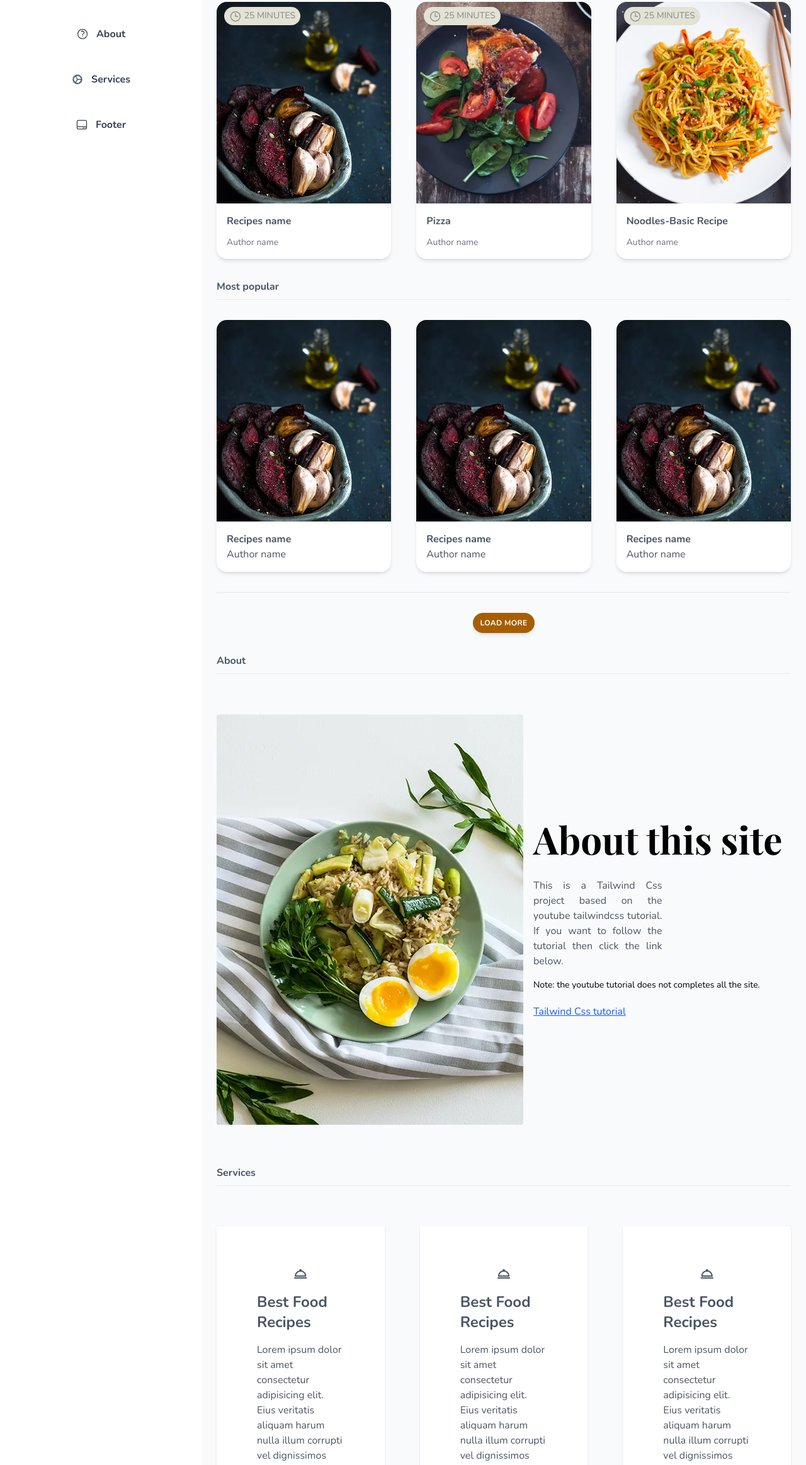
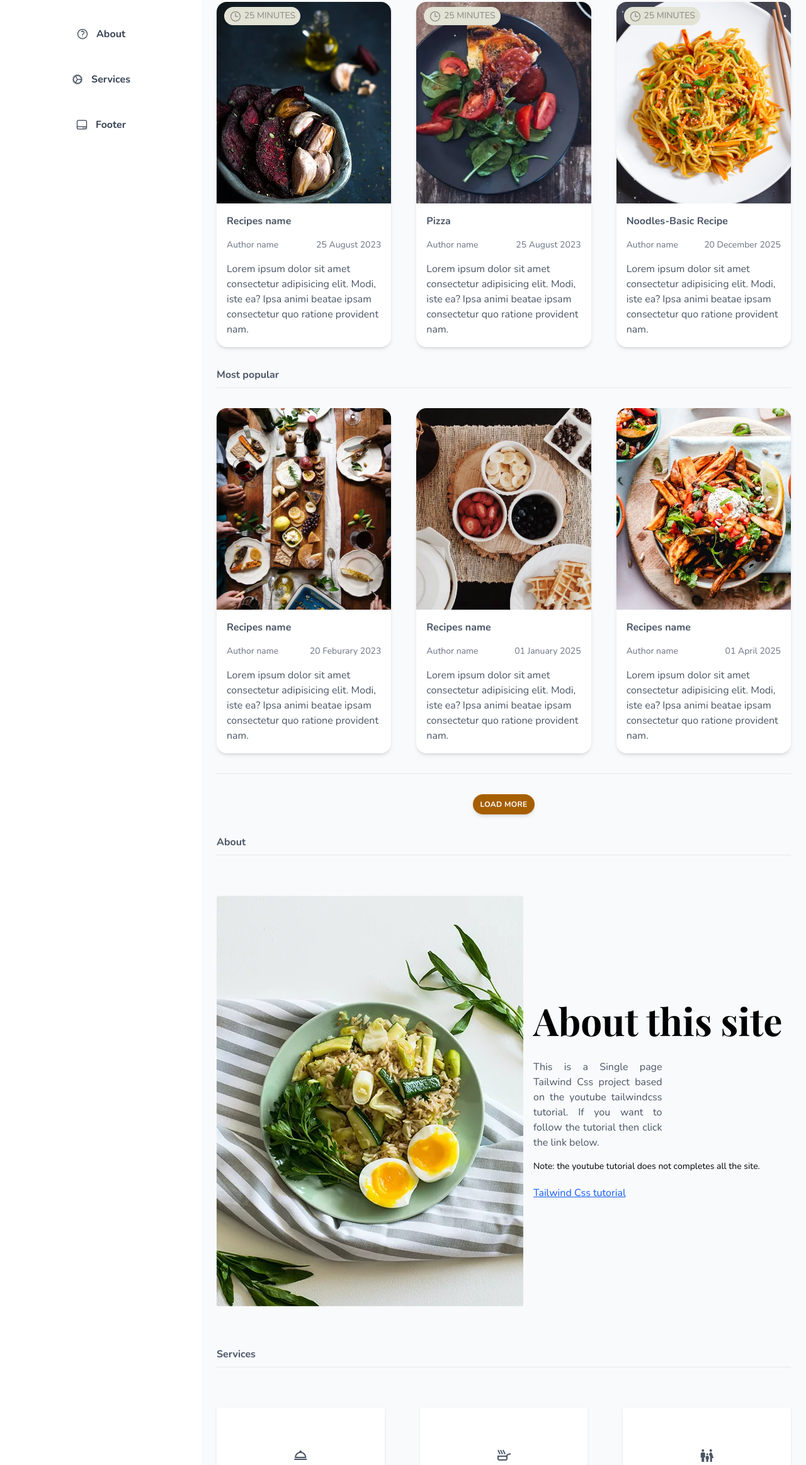
Before and after one commit to mobinrai/tailwindCss-project-from-scratch, a website: page public/index.html in a window 1280 px wide. Shown: the part 246-2572 px from the top of the page at 63% size. Drawn offline with nearby package versions, Linux system fonts and the light colour scheme; files that its build step writes are made by us from their sources; a web font is replaced by a local one.

Commit message:
final commit

```diff
--- a/public/index.html
+++ b/public/index.html
@@ -5,7 +5,7 @@
     <meta name="viewport" content="width=device-width, initial-scale=1.0">
     <title>Document</title>
     <link rel="stylesheet" href="/public/styles/output.css">
-    <link rel="stylesheet" href="https://fonts.googleapis.com/css2?family=Material+Symbols+Outlined:opsz,wght,FILL,GRAD@24,400,0,0&icon_names=room_service" />
+    <link rel="stylesheet" href="https://fonts.googleapis.com/css2?family=Material+Symbols+Outlined" />
 </head>
 <body class="text-gray-600 font-nunito">
     <div class="grid md:grid-cols-4"> <!--page wrapper-->
@@ -15,27 +15,28 @@
                     <h1 class="font-bold uppercase text-xl lg:text-2xl">My Tailwind Css Food Order</h1>
                 </div>
                 <ul class="w-full flex flex-row items-center justify-center md:flex-col gap-4">
-                    <li class="md:my-4 md:w-full active"><a href="#" class="text-gray-700 active:text-amber-700 font-bold flex gap-3 items-center justify-center">
+                    <li class="md:my-4 md:w-full active">
+                        <a href="#home" class="text-gray-700 active:text-amber-700 font-bold flex gap-3 items-center justify-center">
                         <svg xmlns="http://www.w3.org/2000/svg" fill="none" viewBox="0 0 24 24" stroke-width="1.5" stroke="currentColor" class="w-5 hidden md:block">
                             <path stroke-linecap="round" stroke-linejoin="round" d="m2.25 12 8.954-8.955c.44-.439 1.152-.439 1.591 0L21.75 12M4.5 9.75v10.125c0 .621.504 1.125 1.125 1.125H9.75v-4.875c0-.621.504-1.125 1.125-1.125h2.25c.621 0 1.125.504 1.125 1.125V21h4.125c.621 0 1.125-.504 1.125-1.125V9.75M8.25 21h8.25" />
                         </svg>
                         <span>Home</span></a>
                     </li>
                     <li class="my-4">
-                        <a href="#" class="text-gray-700 flex gap-3 items-center hover:text-primary hover:transition-all font-bold">
+                        <a href="#about" class="text-gray-700 flex gap-3 items-center hover:text-primary hover:transition-all font-bold">
                         <svg xmlns="http://www.w3.org/2000/svg" fill="none" viewBox="0 0 24 24" stroke-width="1.5" stroke="currentColor" class="w-5 hidden md:block">
                             <path stroke-linecap="round" stroke-linejoin="round" d="M9.879 7.519c1.171-1.025 3.071-1.025 4.242 0 1.172 1.025 1.172 2.687 0 3.712-.203.179-.43.326-.67.442-.745.361-1.45.999-1.45 1.827v.75M21 12a9 9 0 1 1-18 0 9 9 0 0 1 18 0Zm-9 5.25h.008v.008H12v-.008Z" />
                         </svg>
                         <span>About</span></a></li>
                     <li class="my-4">
-                        <a href="#" class="text-gray-700 flex gap-3 items-center hover:text-primary hover:transition-all font-bold">
+                        <a href="#services" class="text-gray-700 flex gap-3 items-center hover:text-primary hover:transition-all font-bold">
                         <svg xmlns="http://www.w3.org/2000/svg" fill="none" viewBox="0 0 24 24" stroke-width="1.5" stroke="currentColor" class="w-5 hidden md:block">
                             <path stroke-linecap="round" stroke-linejoin="round" d="M4.5 12a7.5 7.5 0 0 0 15 0m-15 0a7.5 7.5 0 1 1 15 0m-15 0H3m16.5 0H21m-1.5 0H12m-8.457 3.077 1.41-.513m14.095-5.13 1.41-.513M5.106 17.785l1.15-.964m11.49-9.642 1.149-.964M7.501 19.795l.75-1.3m7.5-12.99.75-1.3m-6.063 16.658.26-1.477m2.605-14.772.26-1.477m0 17.726-.26-1.477M10.698 4.614l-.26-1.477M16.5 19.794l-.75-1.299M7.5 4.205 12 12m6.894 5.785-1.149-.964M6.256 7.178l-1.15-.964m15.352 8.864-1.41-.513M4.954 9.435l-1.41-.514M12.002 12l-3.75 6.495" />
                         </svg>
                         <span>Services</span></a>
                     </li>
                     <li class="my-4">
-                        <a href="#" class="text-gray-700 flex gap-3 items-center hover:text-primary hover:transition-all font-bold">
+                        <a href="#footer" class="text-gray-700 flex gap-3 items-center hover:text-primary hover:transition-all font-bold">
                             <svg xmlns="http://www.w3.org/2000/svg" fill="none" viewBox="0 0 24 24" stroke-width="1.5" stroke="currentColor" class="w-5 rotate-180 hidden md:block">
                             <path stroke-linecap="round" stroke-linejoin="round" d="M3 8.25V18a2.25 2.25 0 0 0 2.25 2.25h13.5A2.25 2.25 0 0 0 21 18V8.25m-18 0V6a2.25 2.25 0 0 1 2.25-2.25h13.5A2.25 2.25 0 0 1 21 6v2.25m-18 0h18M5.25 6h.008v.008H5.25V6ZM7.5 6h.008v.008H7.5V6Zm2.25 0h.008v.008H9.75V6Z" />
                         </svg>
@@ -46,6 +47,7 @@
             </nav>
         </div><!--nav end div-->
         <main class="py-4 px-6 max-md:mt-40 bg-gray-50 md:col-span-3">
+            <div id="home" class="md:scroll-mt-4 scroll-mt-44">
                 <div class="flex gap-4 justify-center md:justify-end">
                     <a href="#" class="btn text-orange-600 border-primary md:border-2 hover:bg-primary hover:text-white">Log in</a>
                     <a href="#" class="btn text-orange-600 border-primary md:border-2 hover:bg-primary hover:text-white">Sign up</a>
@@ -54,15 +56,18 @@
                     <h2 class="text-gray-700 font-bold text-6xl">Recipes</h2>
                     <h3 class="py-4">For Ninjas</h3>
                 </header>
-            <div>
                 <h4 class="font-bold border-b border-gray-200 pb-2">Latest</h4>
                 <div class="mt-8 grid md:grid-cols-3 gap-10">
                     <!-- latest cards-->
                     <div class="card hover:shadow-2xl hover:shadow-gray-800 transition-all ease-in-out duration-500">
                         <img src="images/gallery2.png" alt="gallery2" class="w-full h-60 md:h-80 object-cover">
-                        <div class="flex flex-col gap-3 p-4">
+                        <div class="flex flex-col gap-4 p-4">
                             <span class="font-bold">Recipes name</span>
+                            <div class="meta flex justify-between">
                                 <span class="text-sm text-gray-500">Author name</span>
+                                <span class="text-sm text-gray-500">25 August 2023</span>
+                            </div>
+                            <p>Lorem ipsum dolor sit amet consectetur adipisicing elit. Modi, iste ea? Ipsa animi beatae ipsam consectetur quo ratione provident nam.</p>
                         </div>
                         <div class="card-badge">
                             <svg class="w-5 inline-block" xmlns="http://www.w3.org/2000/svg" fill="none" viewBox="0 0 24 24" stroke-width="1.5" stroke="currentColor">
@@ -75,9 +80,13 @@
                     </div>
                     <div class="card hover:shadow-lg hover:shadow-gray-800 transition-all ease-in-out duration-500">
                         <img src="images/gallery4.png" alt="gallery4" class="w-full h-60 md:h-80 object-cover">
-                        <div class="flex flex-col gap-3 p-4">
+                        <div class="flex flex-col gap-4 p-4">
                             <span class="font-bold">Pizza</span>
+                            <div class="meta flex justify-between">
                                 <span class="text-sm text-gray-500">Author name</span>
+                                <span class="text-sm text-gray-500">25 August 2023</span>
+                            </div>
+                            <p>Lorem ipsum dolor sit amet consectetur adipisicing elit. Modi, iste ea? Ipsa animi beatae ipsam consectetur quo ratione provident nam.</p>
                         </div>
                         <div class="card-badge">
                             <svg class="w-5 inline-block" xmlns="http://www.w3.org/2000/svg" fill="none" viewBox="0 0 24 24" stroke-width="1.5" stroke="currentColor">
@@ -90,9 +99,13 @@
                     </div>
                     <div class="card hover:shadow-lg hover:shadow-gray-800 transition-all ease-in-out duration-500">
                         <img src="images/noodles.jpg" alt="noodles" class="w-full h-60 md:h-80 object-cover">
-                        <div class="flex flex-col gap-3 p-4">
+                        <div class="flex flex-col gap-4 p-4">
                             <span class="font-bold">Noodles-Basic Recipe</span>
+                            <div class="meta flex justify-between">
                                 <span class="text-sm text-gray-500">Author name</span>
+                                <span class="text-sm text-gray-500">20 December 2025</span>
+                            </div>
+                            <p>Lorem ipsum dolor sit amet consectetur adipisicing elit. Modi, iste ea? Ipsa animi beatae ipsam consectetur quo ratione provident nam.</p>
                         </div>
                         <div class="card-badge">
                             <svg class="w-5 inline-block" xmlns="http://www.w3.org/2000/svg" fill="none" viewBox="0 0 24 24" stroke-width="1.5" stroke="currentColor">
@@ -108,24 +121,36 @@
                 <div class="grid md:grid-cols-3 gap-10 my-8">
                     <!-- Most popular cards-->
                     <div class="card hover:shadow-gray-800 transition-all ease-in-out duration-500">
-                        <img src="images/gallery2.png" alt="gallery2" class="w-full h-60 md:h-80 object-cover">
-                        <div class="flex flex-col p-4">
+                        <img src="images/image-1.jpg.webp" alt="gallery2" class="w-full h-60 md:h-80 object-cover">
+                        <div class="flex flex-col gap-4 p-4">
                             <span class="font-bold">Recipes name</span>
-                            <span>Author name</span>
+                            <div class="meta flex justify-between">
+                                <span class="text-sm text-gray-500">Author name</span>
+                                <span class="text-sm text-gray-500">20 Feburary 2023</span>
+                            </div>
+                            <p>Lorem ipsum dolor sit amet consectetur adipisicing elit. Modi, iste ea? Ipsa animi beatae ipsam consectetur quo ratione provident nam.</p>
                         </div>
                     </div>
                     <div class="card hover:shadow-gray-800 transition-all ease-in-out duration-500">
-                        <img src="images/gallery2.png" alt="gallery2" class="w-full h-60 md:h-80 object-cover">
-                        <div class="flex flex-col p-4">
+                        <img src="images/image_4.jpg.webp" alt="gallery2" class="w-full h-60 md:h-80 object-cover">
+                        <div class="flex flex-col gap-4 p-4">
                             <span class="font-bold">Recipes name</span>
-                            <span>Author name</span>
+                            <div class="meta flex justify-between">
+                                <span class="text-sm text-gray-500">Author name</span>
+                                <span class="text-sm text-gray-500">01 January 2025</span>
+                            </div>
+                            <p>Lorem ipsum dolor sit amet consectetur adipisicing elit. Modi, iste ea? Ipsa animi beatae ipsam consectetur quo ratione provident nam.</p>
                         </div>
                     </div>
                     <div class="card hover:shadow-gray-800 transition-all ease-in-out duration-500">
-                        <img src="images/gallery2.png" alt="gallery2" class="w-full h-60 md:h-80 object-cover">
-                        <div class="flex flex-col p-4">
+                        <img src="images/image_6.jpg.webp" alt="gallery2" class="w-full h-60 md:h-80 object-cover">
+                        <div class="flex flex-col gap-4 p-4">
                             <span class="font-bold">Recipes name</span>
-                            <span>Author name</span>
+                            <div class="meta flex justify-between">
+                                <span class="text-sm text-gray-500">Author name</span>
+                                <span class="text-sm text-gray-500">01 April 2025</span>
+                            </div>
+                            <p>Lorem ipsum dolor sit amet consectetur adipisicing elit. Modi, iste ea? Ipsa animi beatae ipsam consectetur quo ratione provident nam.</p>
                         </div>
                     </div>
                 </div>
@@ -134,60 +159,59 @@
                         Load More
                     </button>
                 </div>
-                <h4 id="about" class="font-bold border-b border-gray-200 my-8 pb-2">About</h4>
-                <div class="flex items-center gap-4 py-8">
+            </div>
+            <h4 id="about" class="font-bold border-b border-gray-200 my-8 pb-2 scroll-mt-44 md:scroll-mt-24">About</h4>
+            <div class="flex flex-col md:items-center md:flex-row gap-4 py-8">
                 <img src="images/about2.png.webp" alt="">
                 <div class="flex flex-col gap-4">
                     <h2 class="font-bold text-6xl text-black font-Playfair mb-4">About this site</h2>
-                        <p class="text-justify w-1/2">This is a Tailwind Css project based on the youtube tailwindcss tutorial.
+                    <p class="text-justify md:w-1/2 font-nunito">This is a Single page Tailwind Css project based on the youtube tailwindcss tutorial.
                         If you want to follow the tutorial then click the link below.
                     </p>
                     <span class="text-sm text-black">Note: the youtube tutorial does not completes all the site.</span>
-                        <a class="text-blue-600 underline mt-1" href="https://www.youtube.com/watch?v=bxmDnn7lrnk&list=PL4cUxeGkcC9gpXORlEHjc5bgnIi5HEGhw&index=1" target="_blank" rel="noopener noreferrer">
+                    <a class="text-blue-600 underline mt-1 w-fit" href="https://www.youtube.com/watch?v=bxmDnn7lrnk&list=PL4cUxeGkcC9gpXORlEHjc5bgnIi5HEGhw&index=1" target="_blank" rel="noopener noreferrer">
                         Tailwind Css tutorial
                     </a>
-
                 </div>
             </div>
-                <h4 class="font-bold border-b border-gray-200 my-8 pb-2">Services</h4>
-                <div id="services" class="grid grid-cols-3 gap-14 my-16">
+            <h4 id="services" class="font-bold border-b border-gray-200 my-8 pb-2 md:scroll-mt-6 scroll-mt-44">Services</h4>
+            <div id="services" class="grid md:grid-cols-3 gap-14 my-16">
                 <div class="bg-white p-16 shadow flex flex-col justify-center items-center gap-4 cursor-pointer hover:shadow-2xl">
                     <span class="material-symbols-outlined">room_service</span>
                     <h2 class="font-bold text-2xl">Best Food Recipes</h2>
                     <p>Lorem ipsum dolor sit amet consectetur adipisicing elit. Eius veritatis aliquam harum nulla illum corrupti vel dignissimos necessitatibus ipsam mollitia!</p>
                 </div>
                 <div class="bg-white p-16 shadow flex flex-col justify-center items-center gap-4 cursor-pointer hover:shadow-2xl">
-                        <span class="material-symbols-outlined">room_service</span>
+                    <span class="material-symbols-outlined">skillet</span>
                     <h2 class="font-bold text-2xl">Best Food Recipes</h2>
                     <p>Lorem ipsum dolor sit amet consectetur adipisicing elit. Eius veritatis aliquam harum nulla illum corrupti vel dignissimos necessitatibus ipsam mollitia!</p>
                 </div>
                 <div class="bg-white p-16 shadow flex flex-col justify-center items-center gap-4 cursor-pointer hover:shadow-2xl">
-                        <span class="material-symbols-outlined">room_service</span>
+                    <span class="material-symbols-outlined">family_restroom</span>
                     <h2 class="font-bold text-2xl">Best Food Recipes</h2>
                     <p>Lorem ipsum dolor sit amet consectetur adipisicing elit. Eius veritatis aliquam harum nulla illum corrupti vel dignissimos necessitatibus ipsam mollitia!</p>
                 </div>
                 <div class="bg-white p-16 shadow flex flex-col justify-center items-center gap-4 cursor-pointer hover:shadow-2xl">
-                        <span class="material-symbols-outlined">room_service</span>
+                    <span class="material-symbols-outlined">menu_book_2</span>
                     <h2 class="font-bold text-2xl">Best Food Recipes</h2>
                     <p>Lorem ipsum dolor sit amet consectetur adipisicing elit. Eius veritatis aliquam harum nulla illum corrupti vel dignissimos necessitatibus ipsam mollitia!</p>
                 </div>
                 <div class="bg-white p-16 shadow flex flex-col justify-center items-center gap-4 cursor-pointer hover:shadow-2xl">
-                        <span class="material-symbols-outlined">room_service</span>
+                    <span class="material-symbols-outlined">lunch_dining</span>
                     <h2 class="font-bold text-2xl">Best Food Recipes</h2>
                     <p>Lorem ipsum dolor sit amet consectetur adipisicing elit. Eius veritatis aliquam harum nulla illum corrupti vel dignissimos necessitatibus ipsam mollitia!</p>
                 </div>
                 <div class="bg-white p-16 shadow flex flex-col justify-center items-center gap-4 cursor-pointer hover:shadow-2xl">
-                        <span class="material-symbols-outlined">room_service</span>
+                    <span class="material-symbols-outlined">hand_meal</span>
                     <h2 class="font-bold text-2xl">Best Food Recipes</h2>
                     <p>Lorem ipsum dolor sit amet consectetur adipisicing elit. Eius veritatis aliquam harum nulla illum corrupti vel dignissimos necessitatibus ipsam mollitia!</p>
                 </div>
             </div>
-            </div>
         </main>
     </div>
-    <footer class="grid md:grid-cols-4">
-        <div class="col-span-1 bg-white h-10"></div>
-        <div class="py-14 px-24 bg-[#04091e] md:col-span-3 border-y border-gray-200">
+    <footer id="footer" class="grid md:grid-cols-4 scroll-mt-28">
+        <div class="col-span-1 bg-white h-10 hidden md:block"></div>
+        <div class="flex flex-col py-14 md:px-24 px-12 bg-[#04091e] md:col-span-3 border-y border-gray-200">
             <div class="flex flex-col md:flex-row justify-between gap-10">
                 <div class="flex flex-col gap-4">
                     <h2 class="font-bold text-xl font-Playfair text-white">Top Menu</h2>
@@ -235,6 +259,9 @@
                     </div>
                 </div>
             </div>
+            <div class="flex justify-center mt-8 border-t pt-6">
+                &copy; 2025 | Tailwind Css Single page web app.
+            </div>
         </div>
     </footer>
 </body>
--- a/src/style.css
+++ b/src/style.css
@@ -7,6 +7,10 @@
     --color-primary:#FF6363;
     --color-secondary-100:#E2E2D5;
     --color-secondary-200:#888883;
+}
+
+html{
+    scroll-behavior: smooth;
 }
 
 .card{
```
Also changed, not shown: public/images/image-1.jpg.webp (added), public/images/image_4.jpg.webp (added), public/images/image_6.jpg.webp (added). Lines whose indentation alone changed are shown as unchanged.
